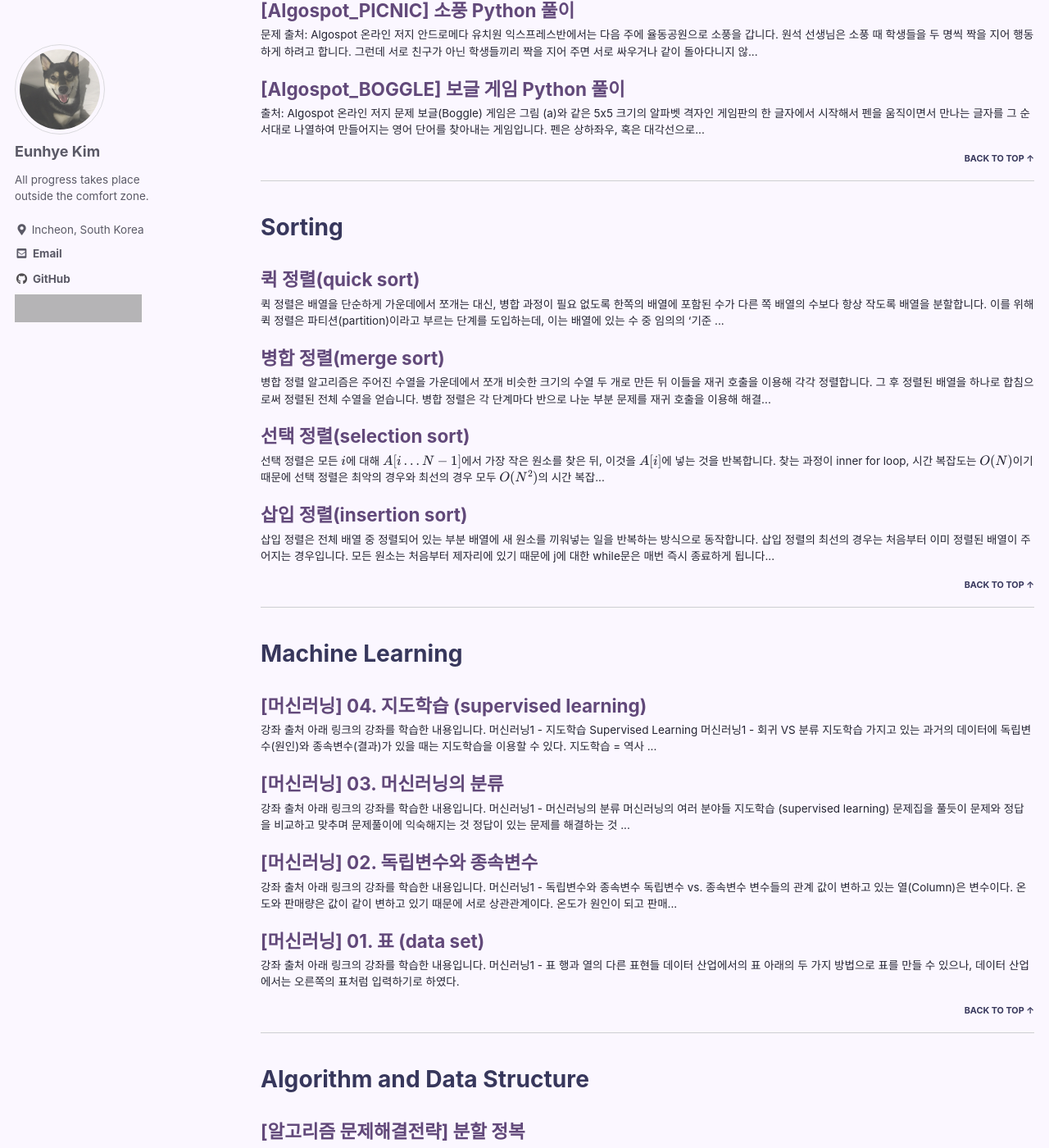
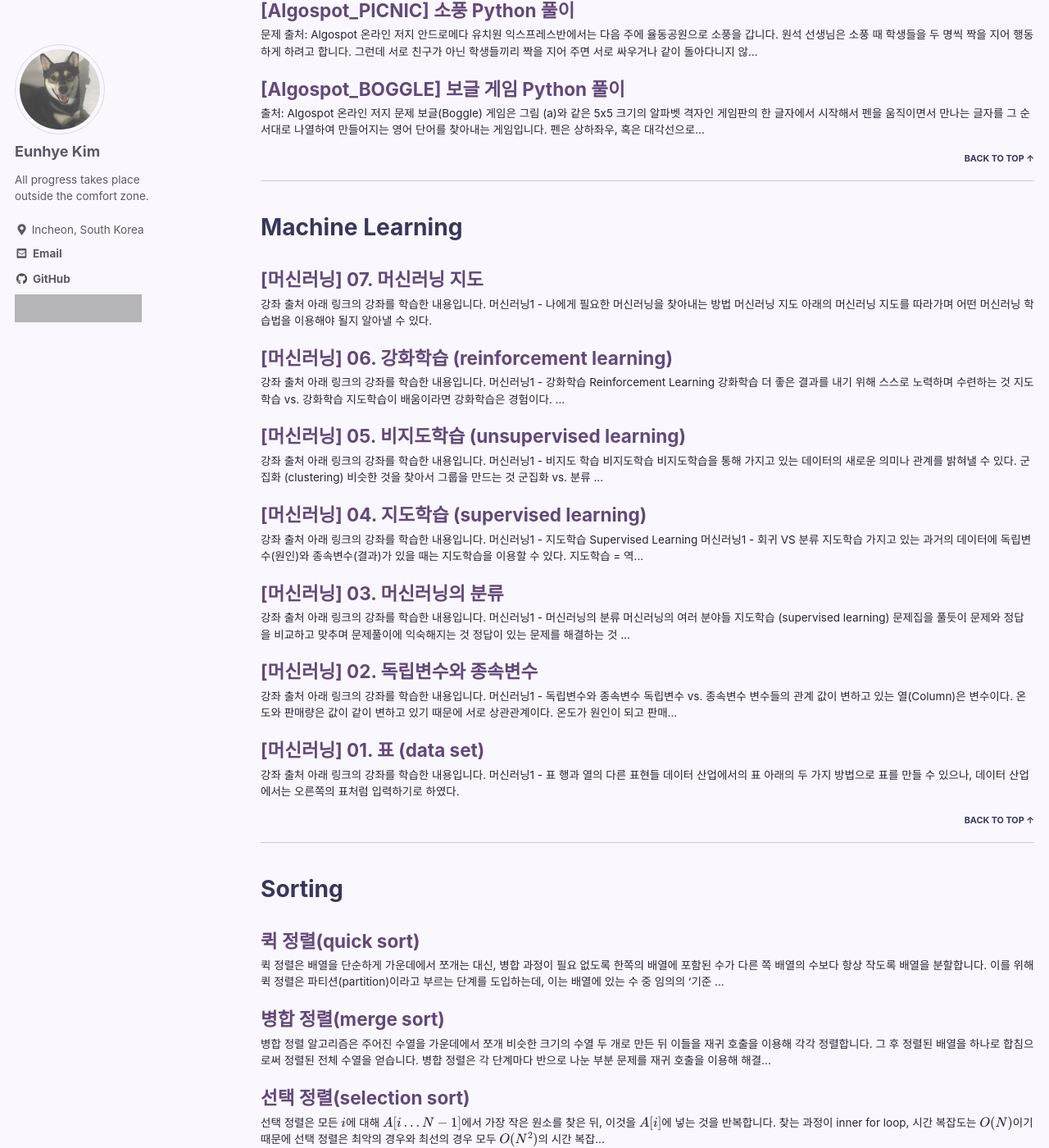
Before and after one commit to kimeunh3/kimeunh3.github.io, a Jekyll site: the page built from _pages/posts.html, in a window 1280 px wide and 1400 px high, scrolled down 3675 px. Shown: the whole window at 82% size. Built offline with Jekyll 4.4.1, drawn with Linux system fonts in a browser that asks for light colours; cached includes are drawn as plain includes; some web fonts are replaced; formulas are drawn with MathJax 3; some of the changed text lies outside the part shown; grey boxes are pictures that could not be loaded.

Commit message:
finished machine learning notes

```diff
--- /dev/null
+++ b/_posts/2021-09-28-ml-05.md
@@ -0,0 +1,71 @@
+---
+title: "[머신러닝] 05. 비지도학습 (unsupervised learning)"
+excerpt_separator: <!--more-->
+categories:
+    - "Machine Learning"
+tags:
+    - "machine learning"
+    - "unsupervised learning"
+    - "clustering"
+    - "association rule"
+    - "transform"
+use_math: true
+---
+## 강좌 출처
+아래 링크의 강좌를 학습한 내용입니다.
+ > [머신러닝1 - 비지도 학습](https://opentutorials.org/course/4548/28945)
+
+## 비지도학습
+비지도학습을 통해 가지고 있는 데이터의 새로운 의미나 관계를 밝혀낼 수 있다.
+
+![05_1](https://user-images.githubusercontent.com/59808674/135083003-ca0ed05a-77a4-4c89-8aea-4cdc609b7725.png)
+
+## 군집화 (clustering)
+ - 비슷한 것을 찾아서 그룹을 만드는 것
+
+![05_2](https://user-images.githubusercontent.com/59808674/135083006-40ddacac-8661-4c4f-af71-59ca176148b8.png)
+
+### 군집화 vs. 분류
+비슷한 것들끼리 나눈다라는 부분에선 의미가 혼동될지도 모르겠지만, 군집화와 분류는 서로 다르다.
+
+![05_3](https://user-images.githubusercontent.com/59808674/135083007-71de7077-10d5-4195-98f4-8dd63c3f4711.png)
+
+### 군집화의 과정
+ - 데이터를 좌표화 한다.
+ - 가까운 것들 끼리 모아 하나의 그룹을 만든다.
+    - 좌표상에서 **가깝다**는 것은 데이터가 **비슷하다**는 것을 의미한다.
+
+![05_4](https://user-images.githubusercontent.com/59808674/135083011-a1f137f8-69f8-4e5f-beef-da171a5b787a.png)
+
+하지만 행의 수가 6개가 아닌 1000만이 넘어간다면 일일이 하나하나 비교할 수 없게 된다. 그것을 가능하게 해주는 것이 **군집화**이다.
+
+![05_5](https://user-images.githubusercontent.com/59808674/135083015-dd54030a-1666-4ae6-965d-296bde883aef.png)
+
+## 연관 규칙 (association rule)
+ - 서로 연관된 **특징(열)**을 찾아내는 것
+ - 주로 **추천**과 관련된 부분에 연관규칙이 사용된다.
+ - 일명 **장바구니 분석**
+
+![05_6](https://user-images.githubusercontent.com/59808674/135083017-05660e79-0f0c-4510-abab-77d4703d3dd7.png)
+
+라면을 사는 사람들은 모두 계란을 산다. 라면과 계란은 서로 **연관**되는 특징이다.
+![05_7](https://user-images.githubusercontent.com/59808674/135083018-e59a24a2-e8ed-414c-be84-0badfae37b99.png)
+
+## 군집화 vs. 연관 규칙
+요약하자면 군집화는 **행(row)**을, 연관 규칙은 **열(column)**을 그룹핑해주는 것이다.
+
+![05_8](https://user-images.githubusercontent.com/59808674/135083021-23ecb582-0167-4d8f-b687-3a11c5f315ee.png)
+
+## 변환 (transform)
+ - 데이터를 새롭게 표현하여 사람이나 다른 머신러닝 알고리즘이 원래 데이터보다 쉽게 해석할 수 있도록 만드는 것
+
+![05_9](https://user-images.githubusercontent.com/59808674/135083023-6311a15a-5fae-4b15-8e5e-6e840e9993ad.png)
+
+### 차원축소 (dimension reduction)
+ - 특성이 많은 고차원의 데이터의 중요하지 않은 특성을 빼서 꼭 필요한 특징만 데이터로 표현하는 것
+ - 차원축소의 대표적인 예로 시각화를 위해 데이터를 2차원으로 변경하는 경우가 있다.
+
+## 지도학습 vs. 비지도학습
+ - 지도학습과 비지도학습의 차이점
+
+![05_10](https://user-images.githubusercontent.com/59808674/135083028-7fa979ed-6f7c-4fb7-ad57-e6b7986d0b83.png)
--- /dev/null
+++ b/_posts/2021-09-28-ml-06.md
@@ -0,0 +1,46 @@
+---
+title: "[머신러닝] 06. 강화학습 (reinforcement learning)"
+excerpt_separator: <!--more-->
+categories:
+    - "Machine Learning"
+tags:
+    - "machine learning"
+    - "reinforcement learning"
+use_math: true
+---
+## 강좌 출처
+아래 링크의 강좌를 학습한 내용입니다.
+ > [머신러닝1 - 강화학습 Reinforcement Learning](https://opentutorials.org/course/4548/28949)
+
+## 강화학습
+ - **더 좋은 결과**를 내기 위해 스스로 노력하며 수련하는 것
+
+![06_1](https://user-images.githubusercontent.com/59808674/135080886-641f6efb-175a-485c-938a-299cf5752495.png)
+
+### 지도학습 vs. 강화학습
+ - 지도학습이 **배움**이라면 강화학습은 **경험**이다.
+
+![06_2](https://user-images.githubusercontent.com/59808674/135080895-f30ccc87-4a77-4e14-a872-674b8d016f1b.png)
+
+ - 경험의 결과가 자신에게 유리한 것이었다면 상을 받고 불리한 것이었다면 벌을 받는다.
+ - 반복하면 할수록 더 많은 보상을 받을 수 있고 더 좋은 답을 찾아낼 수 있다는 것이 강화학습의 기본 아이디어
+
+### 게임의 실력을 키우는 과정
+게임의 실력을 키우는 과정은 강화학습의 과정을 그대로 보여준다.
+
+ 1. **게임**은 **게이머**에게 **게임화면**을 통해 현재의 상태를 보여준다. (캐릭터의 위치나 장애물의 위치 등등)
+ 2. 현재의 점수도 알려준 뒤 게이머에게는 점수가 높아지는 것이 **상**이고 반대로 점수가 낮아지는 것이 **벌**이다.
+ 3. 플레이(관찰)를 하며 어떻게 하면 더 많은 보상을 얻게 되는지, 또한 더 적은 벌을 받게 되는지 알게 된다.
+ 4. 그로 인해 **게이머의 판단력**이 강화된다.
+ 5. 강화된 판단력에 따라 게임을 **조작**한다.
+ 6. 그 조작은 게임에 변화를 가져온다.
+
+게임의 실력을 키우는 과정에서 다음과 같이 단어만 바꿔주면 강화학습의 과정이 된다.
+ - 게임 $$ \rightarrow $$ 환경 (environment)
+ - 게이머 $$ \rightarrow $$ 에이전트 (agent)
+ - 게임화면 $$ \rightarrow $$ 상태 (status)
+ - 게이머의 조작 $$ \rightarrow $$ 행동 (action)
+ - 상과 벌 $$ \rightarrow $$ 보상 (reward)
+ - 게이머의 판단력 $$ \rightarrow $$ 정책 (policy)
+
+더 많은 보상을 받을 수 있는 정책을 만드는 것이 강화학습의 핵심이다.
--- /dev/null
+++ b/_posts/2021-09-28-ml-07.md
@@ -0,0 +1,17 @@
+---
+title: "[머신러닝] 07. 머신러닝 지도"
+excerpt_separator: <!--more-->
+categories:
+    - "Machine Learning"
+tags:
+    - "machine learning"
+use_math: true
+---
+## 강좌 출처
+아래 링크의 강좌를 학습한 내용입니다.
+ > [머신러닝1 - 나에게 필요한 머신러닝을 찾아내는 방법](https://opentutorials.org/course/4548/28934)
+
+## 머신러닝 지도
+아래의 머신러닝 지도를 따라가며 어떤 머신러닝 학습법을 이용해야 될지 알아낼 수 있다.
+
+![07](https://user-images.githubusercontent.com/59808674/135081673-6846bb6f-072d-498d-9340-32f2e5004f20.png)
```
Also changed, not shown: _posts/2021-09-27-ml-04.md (+8 -4 lines).
